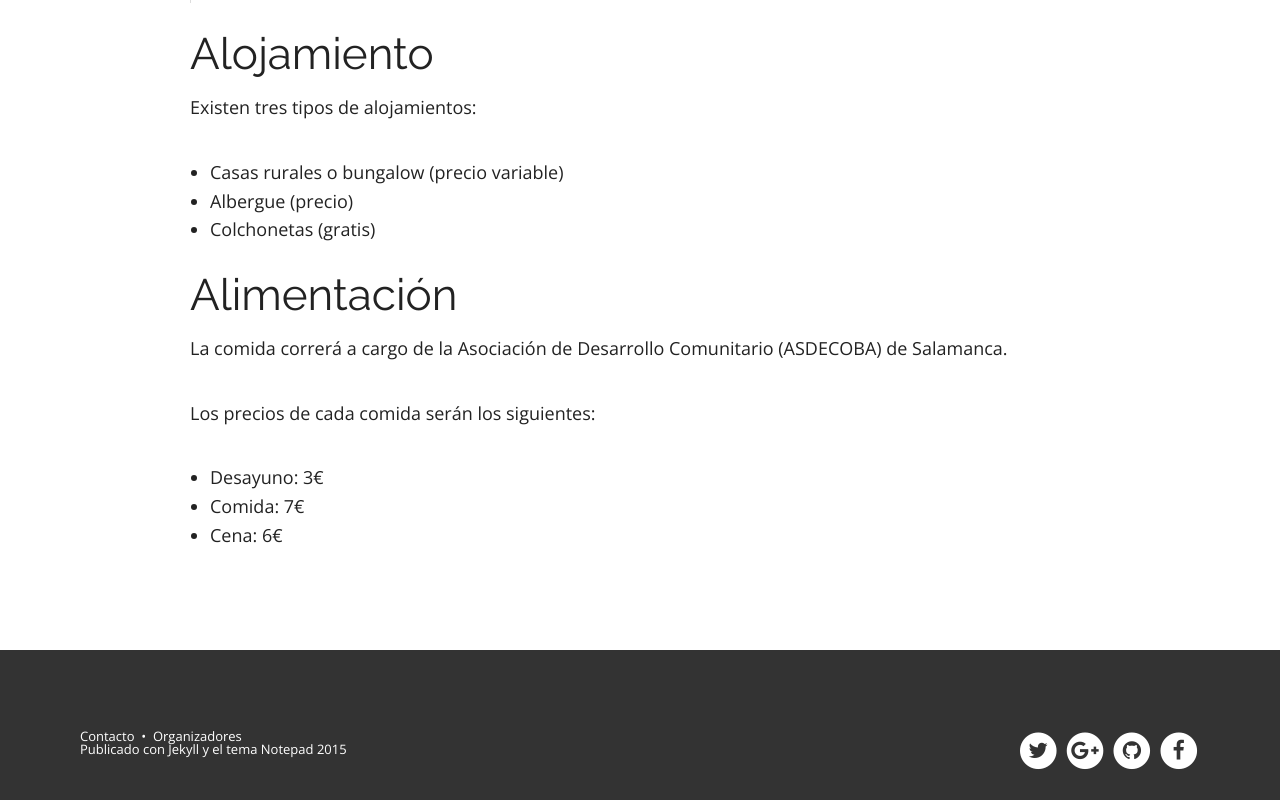
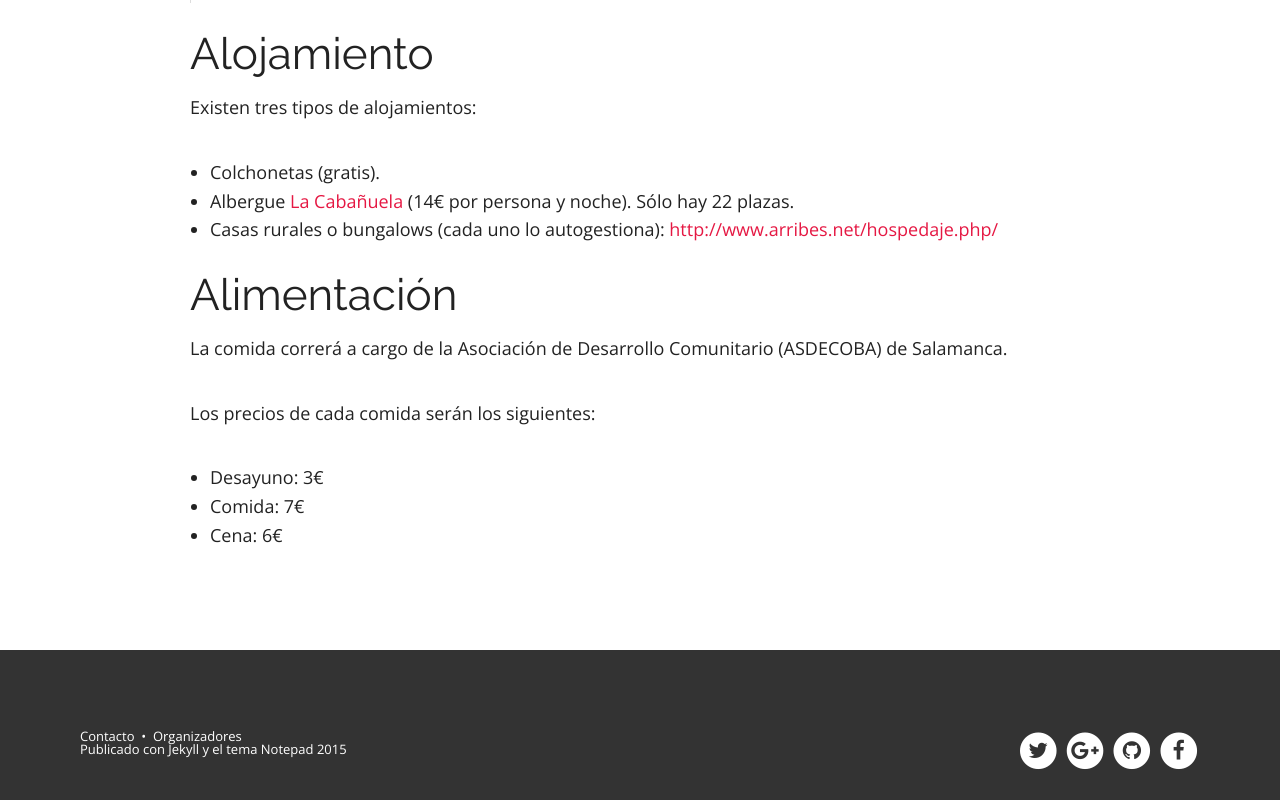
Before and after one commit to escuelaramonfdez/escuelaramonfdez.github.io, a Jekyll site: the page built from organizacion.md, in a window 1280 px wide and 900 px high, scrolled down 917 px, cut to the strip 100-900 px from the top of the window. Built offline with Jekyll 4.4.1, drawn with Linux system fonts in a browser that asks for light colours; nearby versions of some CDN libraries.

```diff
--- a/organizacion.md
+++ b/organizacion.md
@@ -16,9 +16,9 @@
 # Alojamiento
 Existen tres tipos de alojamientos:
 
-- Casas rurales o bungalow (precio variable)
-- Albergue (precio)
-- Colchonetas (gratis)
+- Colchonetas (gratis).
+- Albergue [La Cabañuela](http://www.lacabanuela.es/) (14€ por persona y noche). Sólo hay 22 plazas.
+- Casas rurales o bungalows (cada uno lo autogestiona):  <http://www.arribes.net/hospedaje.php/>
 
 # Alimentación
 La comida correrá a cargo de la Asociación de Desarrollo Comunitario (ASDECOBA) de Salamanca.
```
